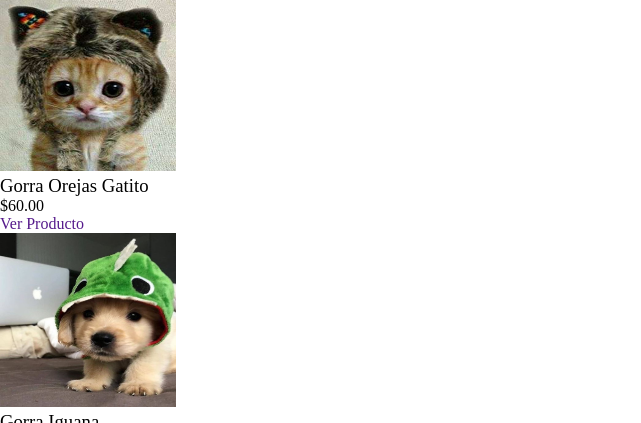
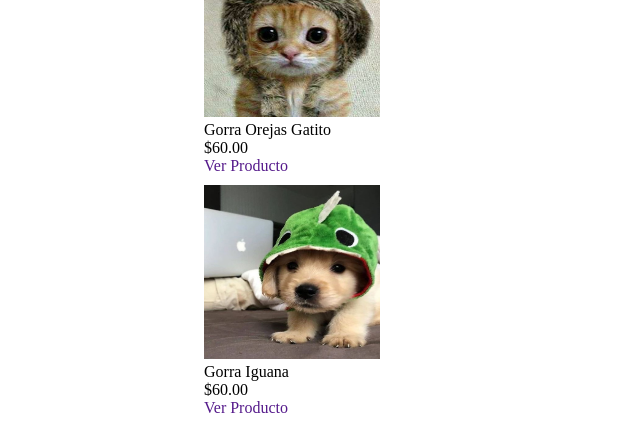
Before and after one commit to lunabianchib/naricesfrias, a website: page index.html in a window 1280 px wide. Shown: the part 299-722 px from the top of the page, without its empty margins (0-641 px from the left). Drawn offline with nearby package versions, Linux system fonts and the light colour scheme; files that its build step writes are made by us from their sources.

Commit message:
Update index.html

```diff
--- a/index.html
+++ b/index.html
@@ -16,6 +16,21 @@
     <script src="https://kit.fontawesome.com/f570856479.js" crossorigin="anonymous"></script>
     <script src="https://kit.fontawesome.com/a076d05399.js" crossorigin="anonymous"></script>
     <link rel="stylesheet" href="https://cdn.jsdelivr.net/npm/bootstrap-icons@1.8.3/font/bootstrap-icons.css"/>
+
+    <!-- CSS Personalizados -->
+    <link rel="stylesheet" href="assets/css/styles.css">
+    <link rel="stylesheet" href="assets/css/reset.css">
+    <link rel="stylesheet" href="assets/css/add-product/add-product.css">
+    <link rel="stylesheet" href="assets/css/all-products/all-products.css">
+    <link rel="stylesheet" href="assets/css/banner/banner.css">
+    <link rel="stylesheet" href="assets/css/card/card.css">
+    <link rel="stylesheet" href="assets/css/contact/contact.css">
+    <link rel="stylesheet" href="assets/css/footer/footer.css">
+    <link rel="stylesheet" href="assets/css/header/header.css">
+    <link rel="stylesheet" href="assets/css/login/login.css">
+    <link rel="stylesheet" href="assets/css/modal/modal.css">
+    <link rel="stylesheet" href="assets/css/product-detail/product-detail.css">
+    <link rel="stylesheet" href="assets/css/products/products.css">
 
     <!-- JS Personalizados -->
     <script type="text/javascript" href="app/app.js" lang="javascript"></script>
```
